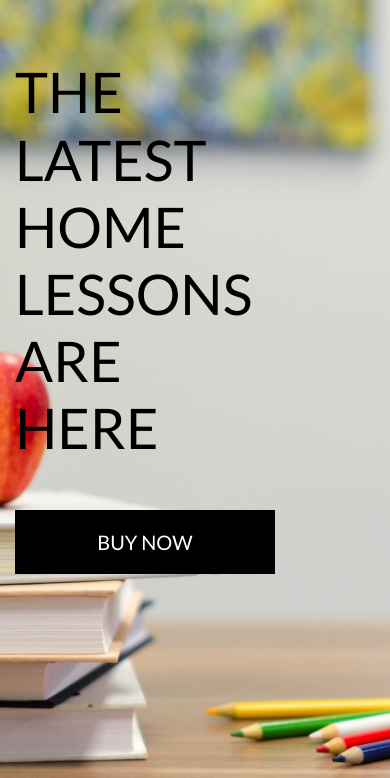
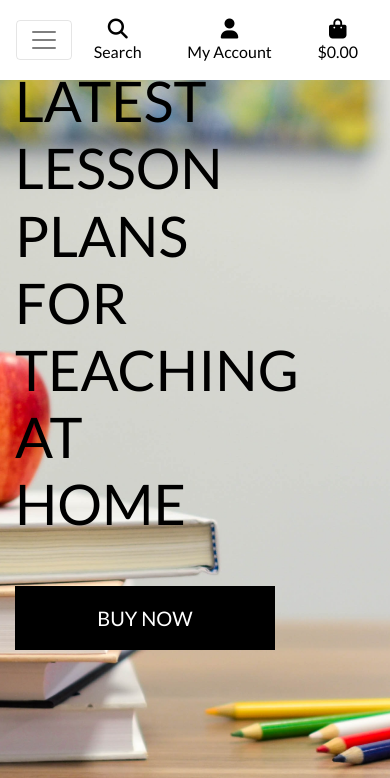
Before and after one commit to Cha-K28/msp4-cking-full-stack-django, a Django app: page / in a window 390 px wide. Shown: the top 778 px of the page. Run offline with Django 3.2, Linux system fonts and the light colour scheme; some libraries are stand-ins or nearby versions.

Commit message:
add navbar and mobile header

```diff
--- a/home/templates/home/index.html
+++ b/home/templates/home/index.html
@@ -15,7 +15,7 @@
         <div class="row h-100">
             <div class="col-7 col-md-6 my-auto">
                 <h1 class="display-4 logo-font text-black">
-                    The Latest home lessons are here
+                    The Latest Lesson Plans for Teaching at Home
                 </h1>
                 <div class="my-5">
                     <h4>
--- a/templates/base.html
+++ b/templates/base.html
@@ -96,6 +96,15 @@
                 </ul>
             </div>
         </div>
+                <div class="row bg-white">
+            <nav class="navbar navbar-expand-lg navbar-light w-100">
+                <button class="navbar-toggler" type="button" data-toggle="collapse" data-target="#main-nav" aria-controls="main-nav" aria-expanded="false" aria-label="Toggle navigation">
+                    <span class="navbar-toggler-icon"></span>
+                </button>
+                {% include 'includes/main-nav.html' %}
+                {% include 'includes/mobile-top-header.html' %}
+            </nav>
+        </div>
     </header>
 
     {% if messages %}
--- /dev/null
+++ b/templates/includes/main-nav.html
@@ -0,0 +1,42 @@
+<div class="collapse navbar-collapse" id="main-nav">
+    <ul class="navbar-nav w-auto mx-auto">
+            <a class="logo-font font-weight-bold nav-link text-black mr-5" href="#" id="alllessons-link" aria-haspopup="true" aria-expanded="false">
+                All Lessons
+            </a>
+<!-- add in link to lesson plans above -->
+
+        <li class="nav-item dropdown">
+            <a class="logo-font font-weight-bold nav-link text-black mr-5" href="#" id="subject-link" data-toggle="dropdown" aria-haspopup="true" aria-expanded="false">
+                Subject
+            </a>
+            <div class="dropdown-menu border-0" aria-labelledby="clothing-link">
+                <a href="" class="dropdown-item">Maths</a>
+                <a href="" class="dropdown-item">English</a>
+                <a href="" class="dropdown-item">Irish</a>
+                <a href="" class="dropdown-item">Geography</a>
+                <a href="" class="dropdown-item">History</a>
+            </div>
+        </li>
+
+        <li class="nav-item dropdown">
+            <a class="logo-font font-weight-bold nav-link text-black mr-5" href="#" id="class-link" data-toggle="dropdown" aria-haspopup="true" aria-expanded="false">
+                Class
+            </a>
+            <div class="dropdown-menu border-0" aria-labelledby="homeware-link">
+                <a href="" class="dropdown-item">Junior Infants</a>
+                <a href="" class="dropdown-item">Senior Infants</a>
+                <a href="" class="dropdown-item">First Class</a>
+                <a href="" class="dropdown-item">Second Class</a>
+                <a href="" class="dropdown-item">Third Class</a>
+                <a href="" class="dropdown-item">Fourth Class</a>
+                <a href="" class="dropdown-item">Fifth Class</a>
+                <a href="" class="dropdown-item">Sixth Class</a>
+            </div>
+        </li>
+
+        <a class="logo-font font-weight-bold nav-link text-black mr-5" href="#" id="about-link" aria-haspopup="true" aria-expanded="false">
+                About
+            </a>
+
+    </ul>
+</div>
--- /dev/null
+++ b/templates/includes/mobile-top-header.html
@@ -0,0 +1,56 @@
+<li class="list-inline-item">
+    <a class="text-black nav-link d-block d-lg-none" href="#" id="mobile-search" data-toggle="dropdown" aria-haspopup="true" aria-expanded="false">
+        <div class="text-center">
+            <div><i class="fas fa-search fa-lg"></i></div>
+            <p class="my-0">Search</p>
+        </div>
+    </a>
+    <div class="dropdown-menu border-0 w-100 p-3 rounded-0 my-0" aria-labelledby="mobile-search">
+        <form class="form" method="GET" action="">
+            <div class="input-group w-100">
+                <input class="form-control border border-black rounded-0" type="text" name="q" placeholder="Search our site">
+                <div class="input-group-append">
+                    <button class="form-control form-control btn btn-black border border-black rounded-0" type="submit">
+                        <span class="icon">
+                            <i class="fas fa-search"></i>
+                        </span>
+                    </button>
+                </div>
+            </div>
+        </form>
+    </div>
+</li>
+<li class="list-inline-item dropdown">
+    <a class="text-black nav-link d-block d-lg-none" href="#" id="user-options" data-toggle="dropdown" aria-haspopup="true" aria-expanded="false">
+        <div class="text-center">
+            <div><i class="fas fa-user fa-lg"></i></div>
+            <p class="my-0">My Account</p>
+        </div>
+    </a>
+    <div class="dropdown-menu border-0" aria-labelledby="user-options">
+        {% if request.user.is_authenticated %}
+            {% if request.user.is_superuser %}
+                <a href="{% url 'account_logout' %}" class="dropdown-item">Product Management</a>
+            {% endif %}
+            <a href="" class="dropdown-item">My Profile</a>
+            <a href="{% url 'account_logout' %}" class="dropdown-item">Logout</a>
+        {% else %}
+            <a href="{% url 'account_signup' %}" class="dropdown-item">Register</a>
+            <a href="{% url 'account_login' %}" class="dropdown-item">Login</a>
+        {% endif %}
+    </div>
+</li>
+<li class="list-inline-item">
+    <a class="{% if grand_total %}text-primary font-weight-bold{% else %}text-black{% endif %} nav-link d-block d-lg-none" href="">
+        <div class="text-center">
+            <div><i class="fas fa-shopping-bag fa-lg"></i></div>
+            <p class="my-0">
+                {% if grand_total %}
+                    ${{ grand_total|floatformat:2 }}
+                {% else %}
+                    $0.00
+                {% endif %}
+            </p>
+        </div>
+    </a>
+</li>
```
Also changed, not shown: db.sqlite3.
